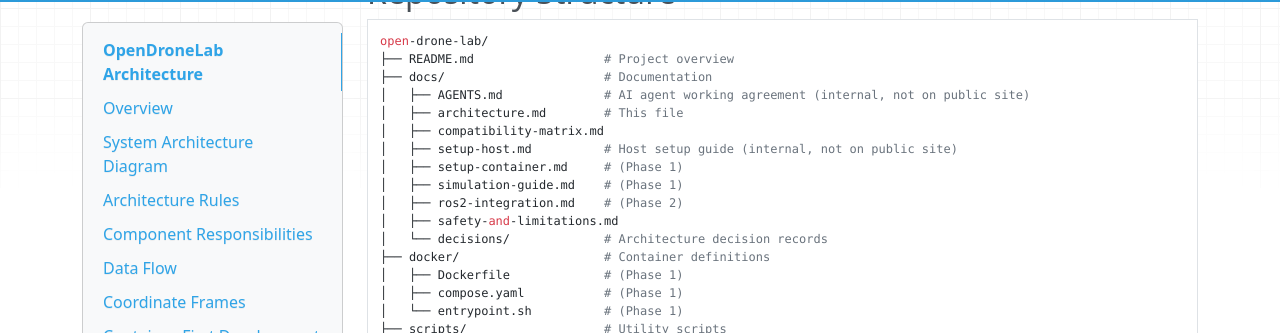
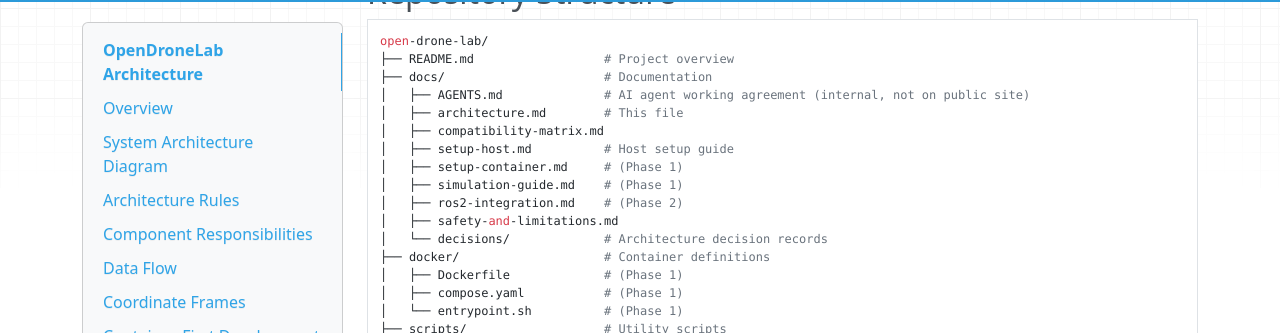
Before and after one commit to palcode/opendronelab, an MkDocs documentation site: the page built from docs/architecture.md, in a window 1280 px wide and 900 px high, scrolled down 15634 px. Shown: the part 118-451 px from the top of the window. Built offline with MkDocs 1.6.1, drawn with Linux system fonts in a browser that asks for light colours; nearby versions of some CDN libraries.

Commit message:
ci: fix invalid Dependabot cooldown keys; docs: setup-host is public
- Remove unsupported semver-major-days from github-actions and docker
  ecosystems in .github/dependabot.yml (only default-days is supported)
- Fix architecture.md comment incorrectly stating setup-host.md is internal
- Update CHANGELOG.md under Unreleased > Fixed

Co-authored-by: Pallab Sarkar <mailme.pallabsarkar@gmail.com>

```diff
--- a/docs/architecture.md
+++ b/docs/architecture.md
@@ -726,7 +726,7 @@ open-drone-lab/
 │   ├── AGENTS.md              # AI agent working agreement (internal, not on public site)
 │   ├── architecture.md        # This file
 │   ├── compatibility-matrix.md
-│   ├── setup-host.md          # Host setup guide (internal, not on public site)
+│   ├── setup-host.md          # Host setup guide
 │   ├── setup-container.md     # (Phase 1)
 │   ├── simulation-guide.md    # (Phase 1)
 │   ├── ros2-integration.md    # (Phase 2)
```
Also changed, not shown: CHANGELOG.md (+5 -0 lines), 1 other file.
